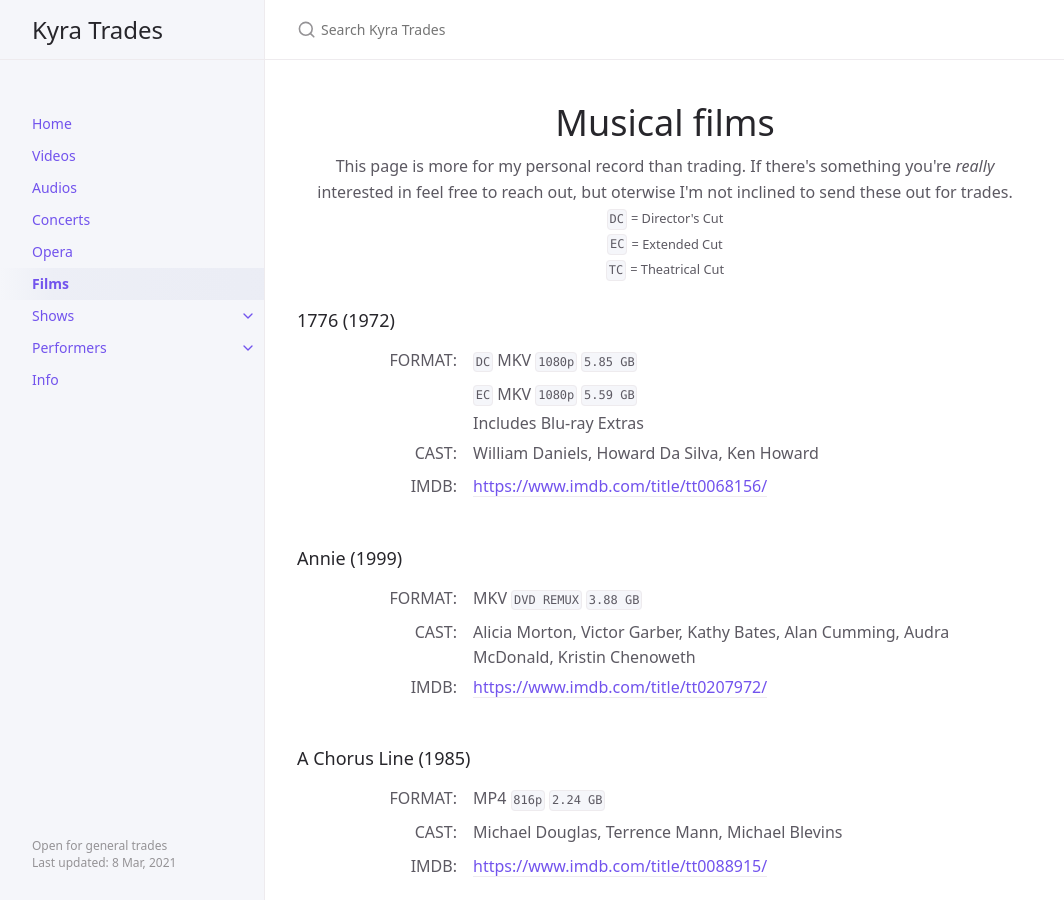
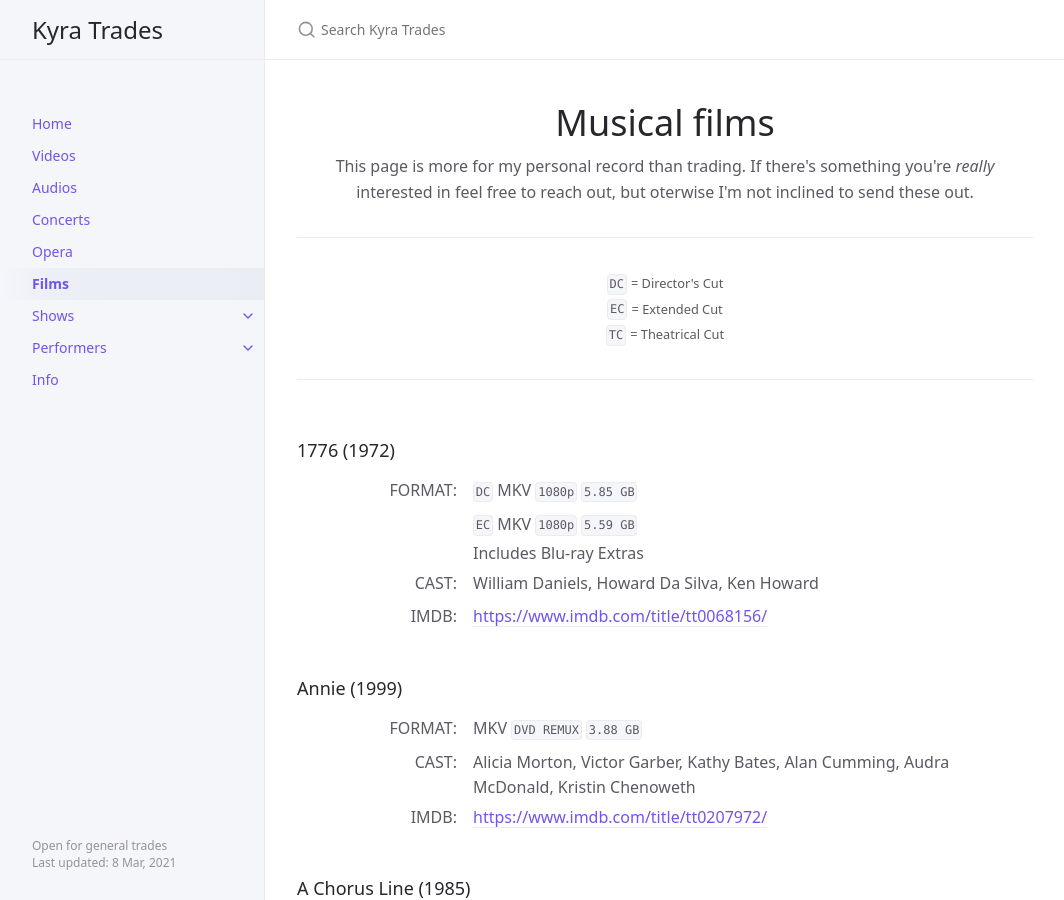
Before and after one commit to kyratrades/kyratrades.github.io, a Jekyll site: the page built from docs/films.md, in a window 1280 px wide and 900 px high. Shown: the whole window, without its empty margins (107-1171 px from the left). Built offline with Jekyll 4.4.1, drawn with Linux system fonts in a browser that asks for light colours.

Commit message:
Update films.md

```diff
--- a/docs/films.md
+++ b/docs/films.md
@@ -8,13 +8,17 @@ permalink: /films
 # Musical films
 {: .no_toc }
 
-<center>This page is more for my personal record than trading. If there's something you're <em>really</em> interested in feel free to reach out, but oterwise I'm not inclined to send these out for trades.</center>
+<center>This page is more for my personal record than trading. If there's something you're <em>really</em> interested in feel free to reach out, but oterwise I'm not inclined to send these out.</center>
+
+---
 
 <center><code>DC</code> <small>= Director's Cut</small></center>
 
 <center><code>EC</code> <small>= Extended Cut</small></center>
 
 <center><code>TC</code> <small>= Theatrical Cut</small></center>
+
+---
 
 #### 1776 (1972)
 {: .no_toc .d-inline-block }
```
